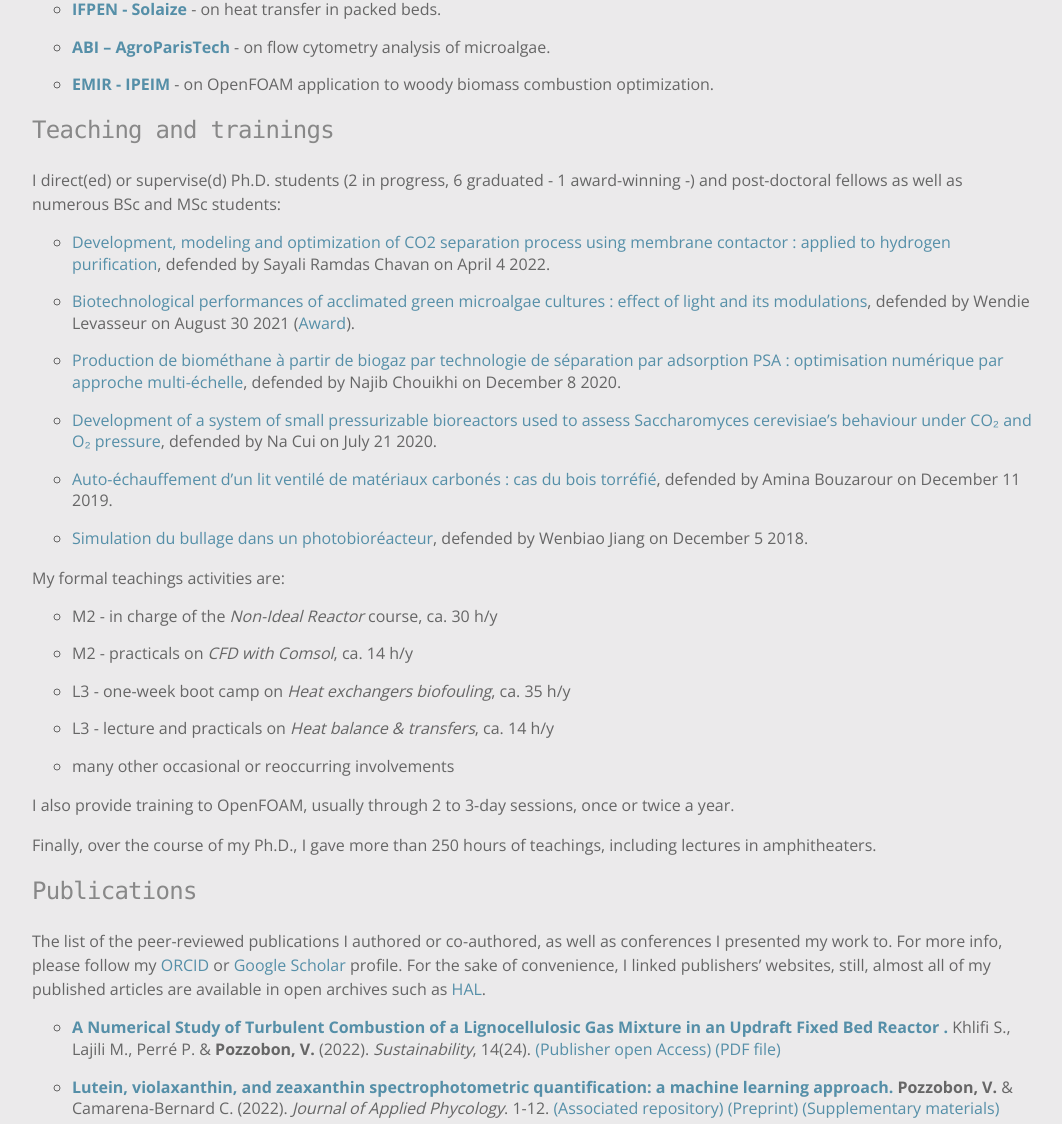
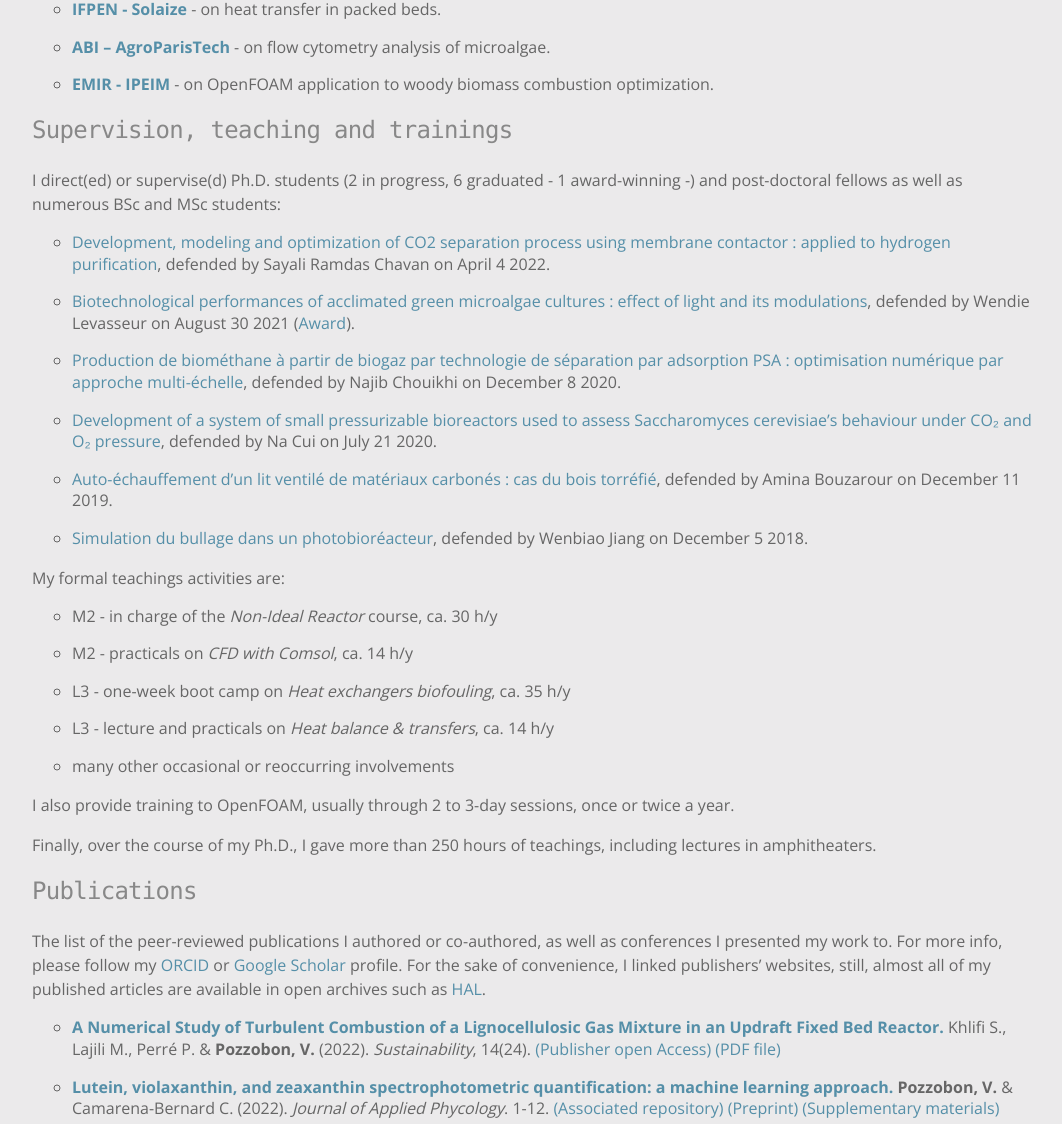
Before and after one commit to victorpozzobon/victorpozzobon.github.io, a Jekyll site: the page built from _pages/academic.md, in a window 1280 px wide. Shown: the part 764-1888 px from the top of the page, without its empty margins (96-1158 px from the left). Built offline with Jekyll 4.4.1, drawn with Linux system fonts in a browser that asks for light colours.

Commit message:
Removing an extra space

```diff
--- a/_pages/academic.md
+++ b/_pages/academic.md
@@ -27,7 +27,7 @@ I am involved in several research collaborations. The ones reported here are tho
 
 <!--* I was also invited to in several Ph.D. juries (0 as president, one as a reviewer, and one as a guest) and monitoring committees (1 in total). -->
 
-### Teaching and trainings
+### Supervision, teaching and trainings
 
 I direct(ed) or supervise(d) Ph.D. students (2 in progress, 6 graduated - 1 award-winning -) and post-doctoral fellows as well as numerous BSc and MSc students:
 
@@ -64,7 +64,7 @@ Finally, over the course of my Ph.D., I gave more than 250 hours of teachings, i
 The list of the peer-reviewed publications I authored or co-authored, as well as conferences
 I presented my work to. For more info, please follow my [ORCID](https://orcid.org/0000-0003-1530-0834) or [Google Scholar](https://scholar.google.fr/citations?user=XOAdaN4AAAAJ) profile. For the sake of convenience, I linked publishers' websites, still, almost all of my published articles are available in open archives such as [HAL](https://hal.archives-ouvertes.fr/).
 
-* [**A Numerical Study of Turbulent Combustion of a Lignocellulosic Gas Mixture in an Updraft Fixed Bed Reactor .**](https://www.mdpi.com/2071-1050/14/24/16587) Khlifi S., Lajili M., Perré P. & **Pozzobon, V.** (2022). _Sustainability_, 14(24). [(Publisher open Access)](https://www.mdpi.com/2071-1050/14/24/16587/pdf?version=1671591701) [(PDF file)](/assets/preprints/Khlifi_2022_a.pdf)
+* [**A Numerical Study of Turbulent Combustion of a Lignocellulosic Gas Mixture in an Updraft Fixed Bed Reactor.**](https://www.mdpi.com/2071-1050/14/24/16587) Khlifi S., Lajili M., Perré P. & **Pozzobon, V.** (2022). _Sustainability_, 14(24). [(Publisher open Access)](https://www.mdpi.com/2071-1050/14/24/16587/pdf?version=1671591701) [(PDF file)](/assets/preprints/Khlifi_2022_a.pdf)
 
 * [**Lutein, violaxanthin, and zeaxanthin spectrophotometric quantification: a machine learning approach.**](https://link.springer.com/article/10.1007/s10811-022-02855-3) **Pozzobon, V.** & Camarena-Bernard C. (2022). _Journal of Applied Phycology_. 1-12. [(Associated repository)](https://github.com/victorpozzobon/pigmentQuantificationSpectrophotometry) [(Preprint)](/assets/preprints/Pozzobon_2022_b.pdf) [(Supplementary materials)](/assets/preprints/Pozzobon_2022_b_Supplementary_Materials.pdf)
 
```
